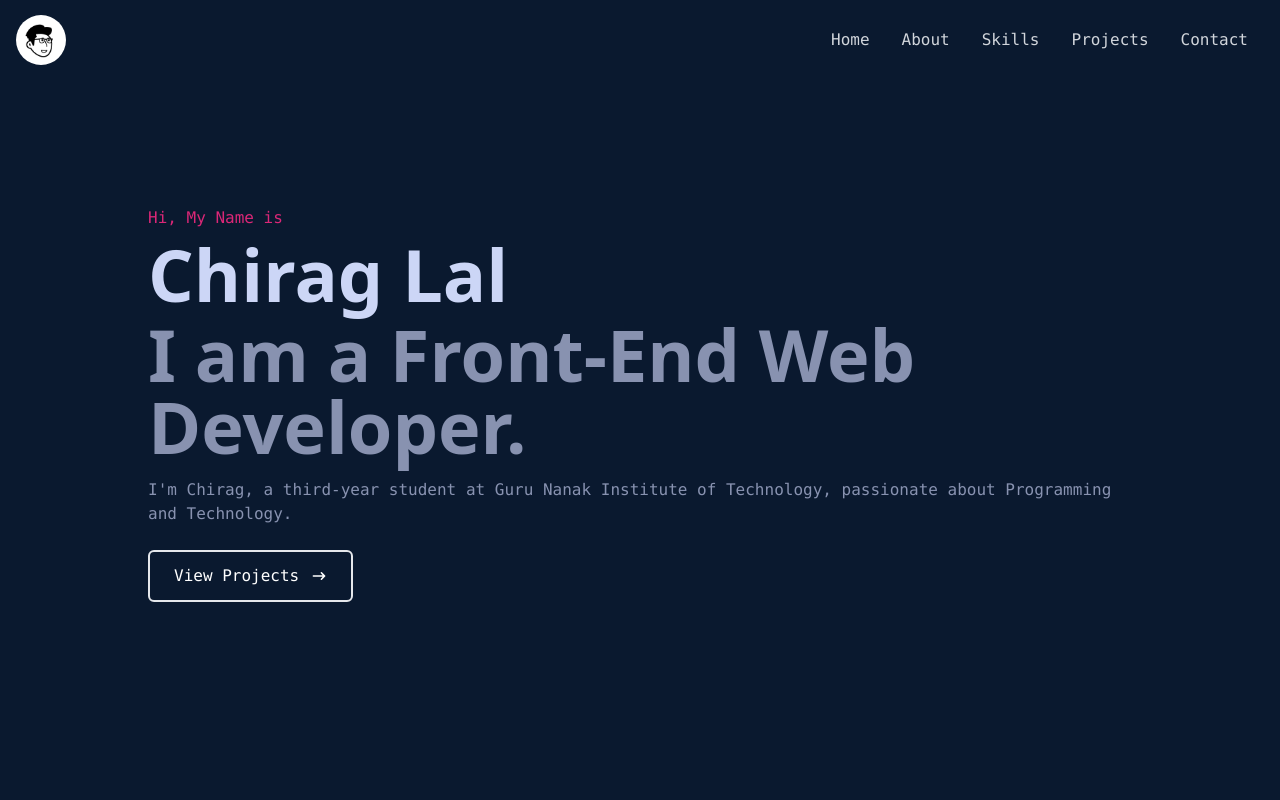
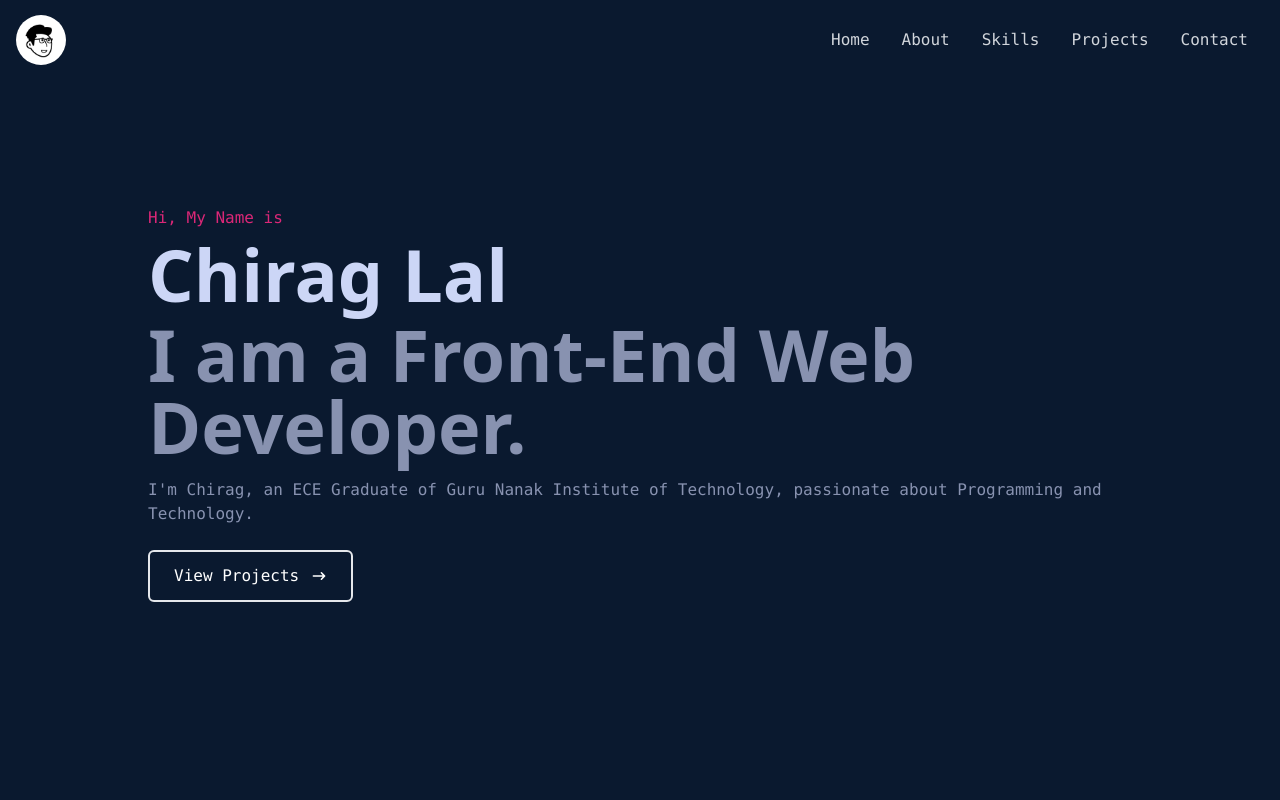
Before and after one commit to chiraglal/portfolio, a React (Create React App) app: page / in a window 1280 px wide. Shown: the top 800 px of the page. Built offline with nearby package versions, Linux system fonts and the light colour scheme.

Commit message:
Update Home.js

```diff
--- a/src/components/Home.js
+++ b/src/components/Home.js
@@ -13,7 +13,7 @@ const Home = () => {
           I am a Front-End Web Developer.
         </h2>
         <p className="text-[#8892b0] py-4 max-w[700px] font-mono">
-          I'm Chirag, a third-year student at Guru Nanak Institute of
+          I'm Chirag, an ECE Graduate of Guru Nanak Institute of
           Technology, passionate about Programming and Technology.
         </p>
         <div>
```
